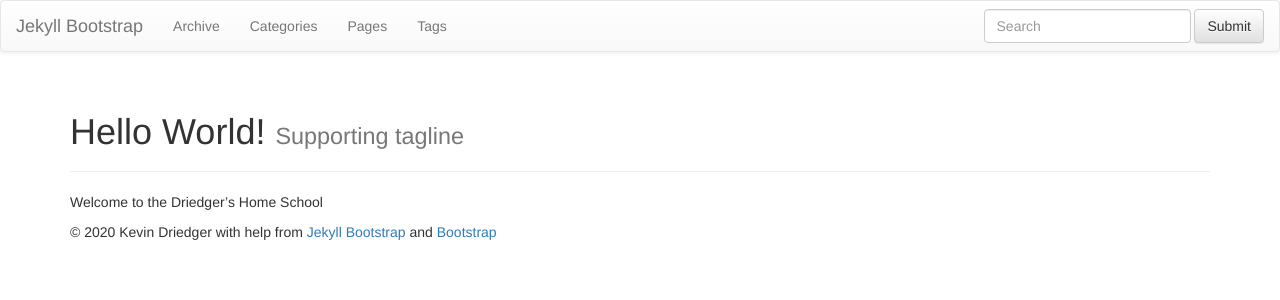
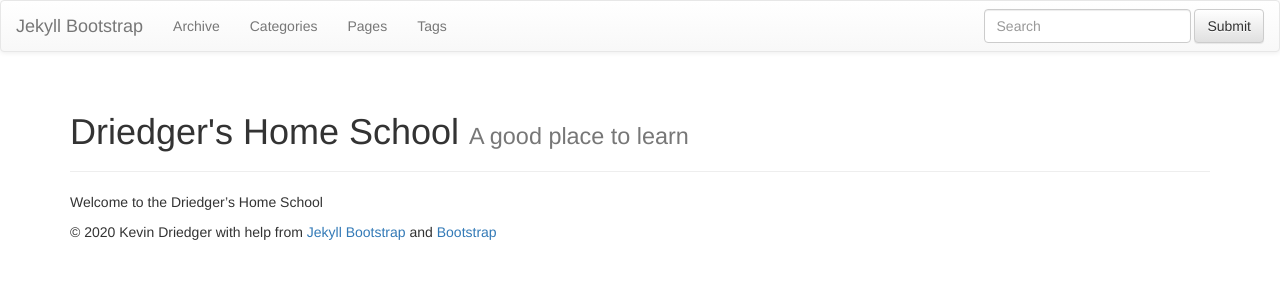
Before and after one commit to kdriedger/kdriedger.github.io, a Jekyll site: the page built from index.md, in a window 1280 px wide. Shown: the top 300 px of the page. Built offline with Jekyll 4.4.1, drawn with Linux system fonts in a browser that asks for light colours; nearby versions of some CDN libraries; library files that are not in the unit come from our copies.

Commit message:
a few more updates

```diff
--- a/index.md
+++ b/index.md
@@ -1,7 +1,7 @@
 ---
 layout: page
-title: Hello World!
-tagline: Supporting tagline
+title: Driedger's Home School
+tagline: A good place to learn
 ---
 {% include JB/setup %}
 
```
